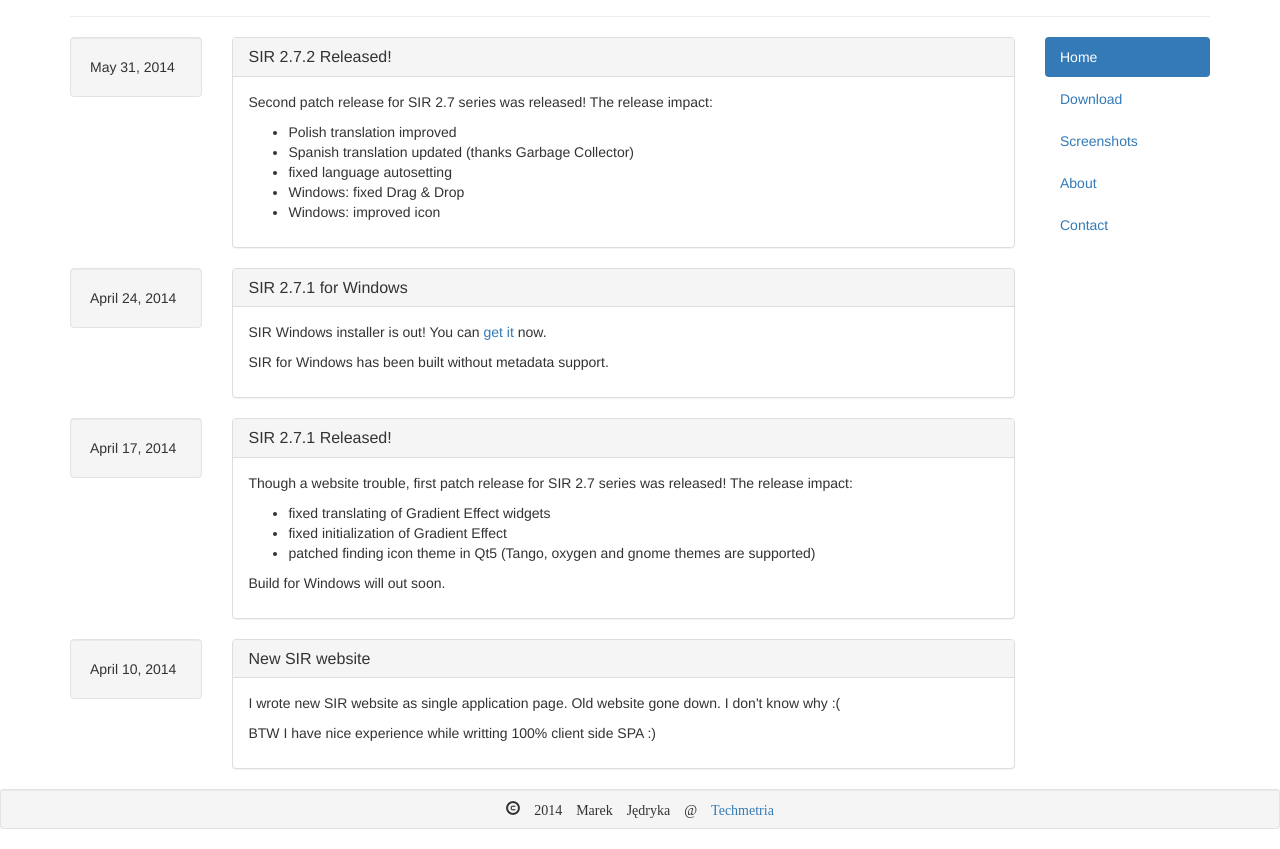
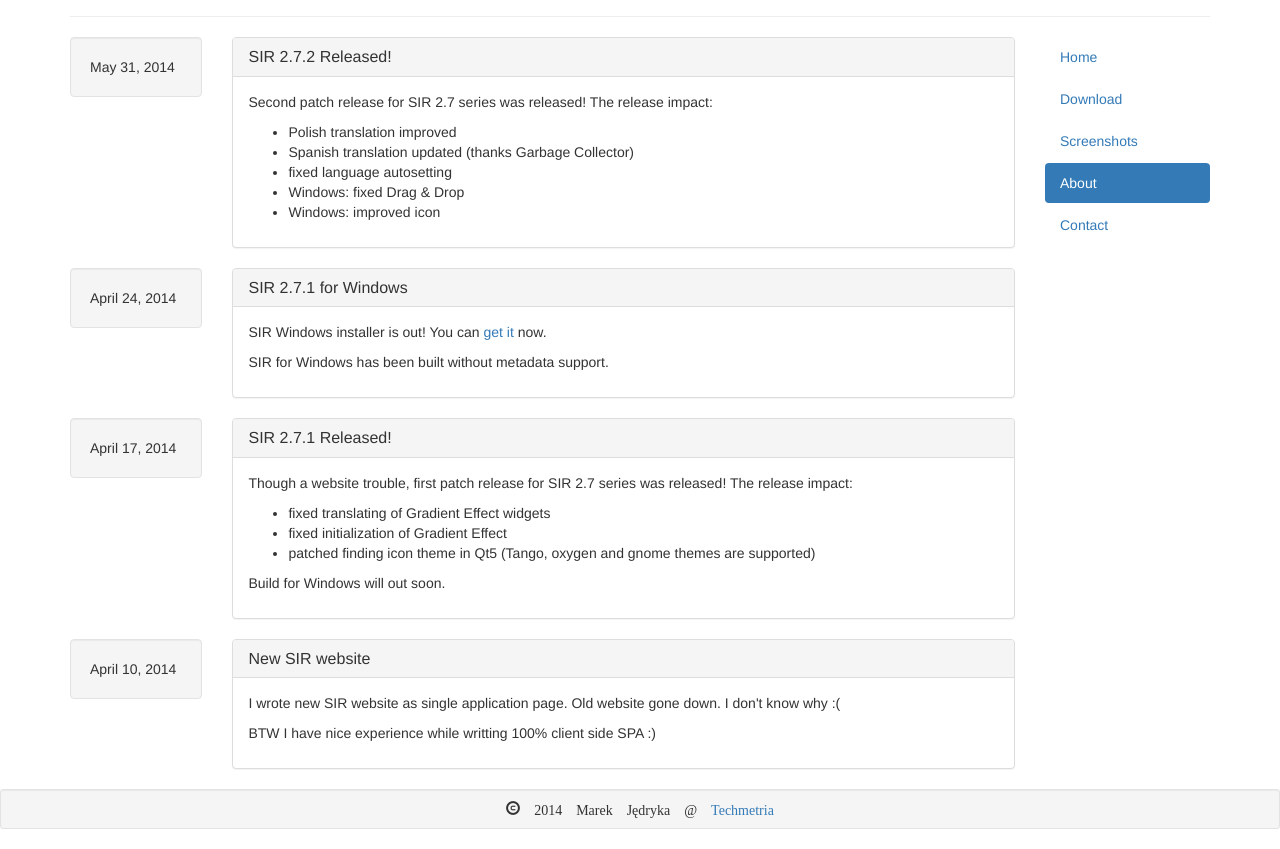
Before and after one commit to marek629/SIR, a plain HTML site: page index.html in a window 1280 px wide. Shown: the part 91-940 px from the top of the page. Drawn offline with nearby package versions, Linux system fonts and the light colour scheme.

Commit message:
Changed <noscript> tag content to initial page content for SEO.

```diff
--- a/index.html
+++ b/index.html
@@ -15,7 +15,10 @@
         <div class='container'>
             <div class='page-header'>
                 <h1><img src='sir.png'> SIR <small>Simple Image Resizer</small></h1>
-                <noscript>
+            </div>
+
+            <div class='row'>
+                <div id='content' class='col-md-10'>
                     <p>
                         SIR (Simple Image Resizer) is a tool created for batch parallel resizing, rotate and converting images with metadata support.<br>
                         You can add frame or text and apply color and gradient filters on your images.<br>
@@ -73,17 +76,13 @@
                     <p>
                         SIR documentation was created using <a href='http://www.stack.nl/~dimitri/doxygen/'>Doxygen</a>
                     </p>
-                </noscript>
-            </div>
-
-            <div class='row'>
-                <div id='content' class='col-md-10'></div>
+                </div>
                 <div id='menu-box' class='col-md-2'>
                     <ul class='nav nav-pills nav-stacked'>
-                        <li class='active'><a href='#home'>Home</a></li>
+                        <li><a href='#home'>Home</a></li>
                         <li><a href='#download'>Download</a></li>
                         <li><a href='#screenshots'>Screenshots</a></li>
-                        <li><a href='#about'>About</a></li>
+                        <li class='active'><a href='#about'>About</a></li>
                         <li><a href='#contact'>Contact</a></li>
                     </ul>
                 </div>
--- a/sir.js
+++ b/sir.js
@@ -1,6 +1,6 @@
 var compareBlogEntry = function(a, b) {
     return b.date.valueOf() - a.date.valueOf();
-}
+};
 
 var showBlog = function() {
     $('#content').empty();
@@ -16,7 +16,7 @@ var showBlog = function() {
             }
         });
     });
-}
+};
 
 var showPage = function(fileName) {
     $.ajax({
@@ -27,7 +27,7 @@ var showPage = function(fileName) {
             $('#content').html(content);
         }
     });
-}
+};
 
 var selectPage = function(hash) {
     switch (hash) {
@@ -44,6 +44,7 @@ var selectPage = function(hash) {
             showPage('contact.html');
             break;
         default:
+            hash = '#home';
             showBlog();
             break;
     }
@@ -51,7 +52,7 @@ var selectPage = function(hash) {
     var button = $('#menu-box a[href=' + hash + ']').parent();
     button.siblings().removeClass('active');
     button.addClass('active');
-}
+};
 
 $('#menu-box a').click( function(event) {
     var button = $(this).parent();
```
